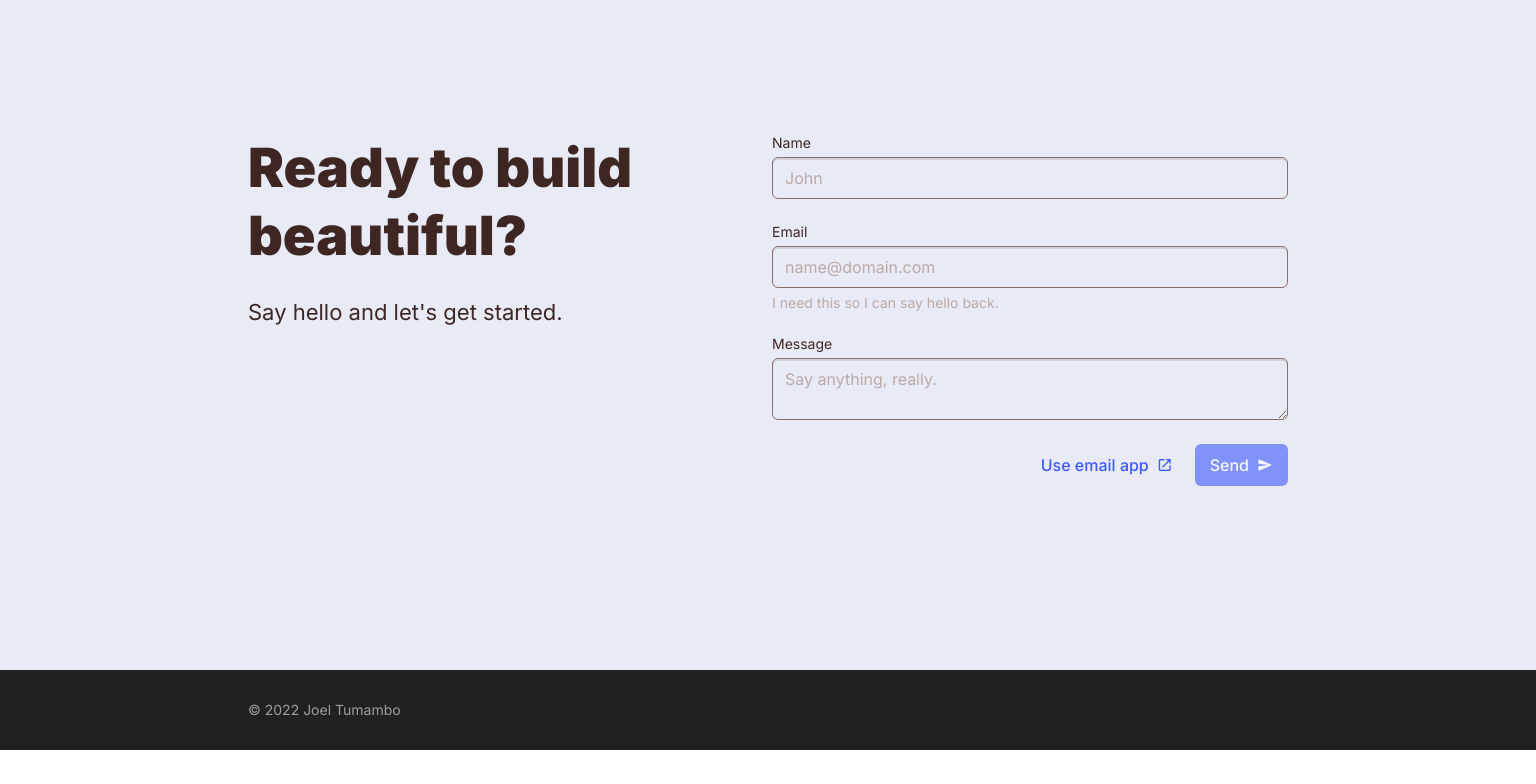
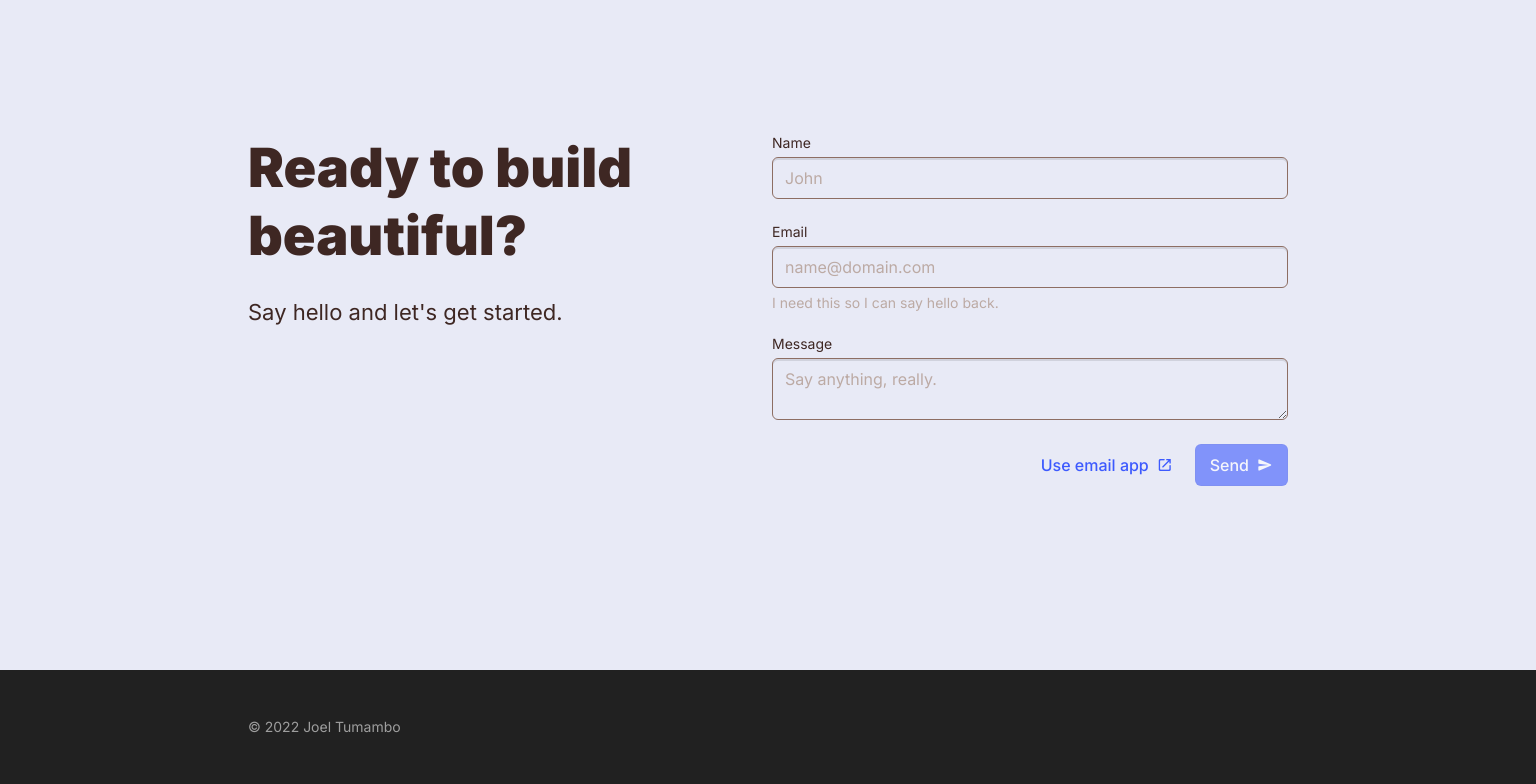
Before and after one commit to joeltumambo/joeltumambo.com, a Next.js app: page / in a window 1536 px wide. Shown: the part 1490-2274 px from the top of the page. Before the commit the page ends 2240 px from the top, so only its background shows below. Built offline with nearby package versions, Linux system fonts and the light colour scheme.

Commit message:
Fix Container margins

```diff
--- a/styles/Container.module.css
+++ b/styles/Container.module.css
@@ -5,9 +5,8 @@
 }
 
 .wrapper {
-  display: flex;
   width: 100%;
-  margin: 16px;
+  margin: 32px 16px;
 }
 
 /* sm */
@@ -20,14 +19,14 @@
 @media only screen and (min-width: 905px) {
   .wrapper {
     max-width: 840px;
-    margin: unset;
+    margin: 32px 0;
   }
 }
 
 /* md */
 @media only screen and (min-width: 1240px) {
   .wrapper {
-    margin: 200px;
+    margin: 32px 200px;
   }
 }
 
@@ -35,6 +34,6 @@
 @media only screen and (min-width: 1440px) {
   .wrapper {
     max-width: 1040px;
-    margin: unset;
+    margin: 32px 0;
   }
 }
```
